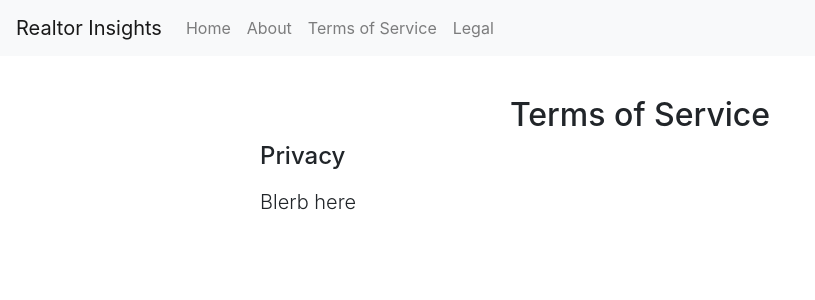
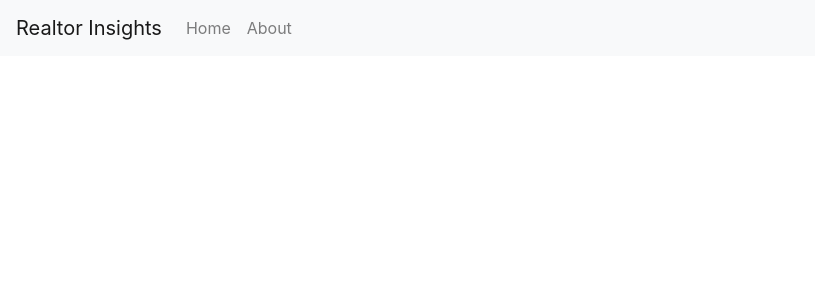
Before and after one commit to henryrcho/realtor-insights, a React (Create React App) app in the folder dashboard/: page /tos in a window 1280 px wide. Shown: the top 300 px of the page, without its empty margins (0-815 px from the left). Built offline with nearby package versions, Linux system fonts and the light colour scheme.

Commit message:
removed ToS and Legal

```diff
--- a/dashboard/src/App.js
+++ b/dashboard/src/App.js
@@ -4,8 +4,6 @@ import { BrowserRouter as Router, Switch, Route } from 'react-router-dom';
 import NavBar from './components/NavBar'
 import Home from './components/Home';
 import About from './components/About';
-import ToS from './components/ToS';
-import Legal from './components/Legal'
 import FormContainer from './components/Form/FormContainer';
 import TableContainer from './components/Table/TableContainer';
 
@@ -18,8 +16,6 @@ function App() {
             <Switch>
               <Route exact path='/' component={Home} />
               <Route path='/about' component={About} />
-              <Route path='/tos' component={ToS} />
-              <Route path='/legal' component={Legal} />
               <Route path='/search' component={FormContainer} />
               <Route path='/results' component={TableContainer} />
             </Switch>
--- a/dashboard/src/components/Legal.js
+++ /dev/null
@@ -1,27 +0,0 @@
-import React, { Component } from 'react';
-
-
-class Legal extends Component {
-  render() {
-    return (
-        <div className="container">
-            <div className="row justify-content-center">
-                <div className="col pt-5">
-                    <h2>Legal</h2>
-                </div>
-            </div>
-            <div className="row">
-                <div className="col-md-2"></div>
-                <div className="col-md-8 px-0">
-                    <h4 className="text-left">Data Acquisition</h4>
-                    <p className="lead my-3 text-left">
-                        Blerb here
-                    </p>
-                </div>
-            </div>
-        </div>
-    );
-  }
-}
-
-export default Legal;
--- a/dashboard/src/components/NavBar.js
+++ b/dashboard/src/components/NavBar.js
@@ -17,8 +17,6 @@ class NavBar extends Component {
               <ul className="navbar-nav mr-auto">
                 <li className="nav-item"><Link to={'/'} className="nav-link">Home</Link></li>
                 <li className="nav-item"><Link to={'/about'} className="nav-link">About</Link></li>
-                <li className="nav-item"><Link to={'/tos'} className="nav-link">Terms of Service</Link></li>
-                <li className="nav-item"><Link to={'/legal'} className="nav-link">Legal</Link></li>
               </ul>
             </div>
           </nav>
--- a/dashboard/src/components/ToS.js
+++ /dev/null
@@ -1,27 +0,0 @@
-import React, { Component } from 'react';
-
-
-class ToS extends Component {
-  render() {
-    return (
-        <div className="container">
-        <div className="row justify-content-center">
-            <div className="col pt-5">
-                <h2>Terms of Service</h2>
-            </div>
-        </div>
-        <div className="row">
-            <div className="col-md-2"></div>
-            <div className="col-md-8 px-0">
-                <h4 className="text-left">Privacy</h4>
-                <p className="lead my-3 text-left">
-                    Blerb here
-                </p>
-            </div>
-        </div>
-        </div>
-    );
-  }
-}
-
-export default ToS;
```
